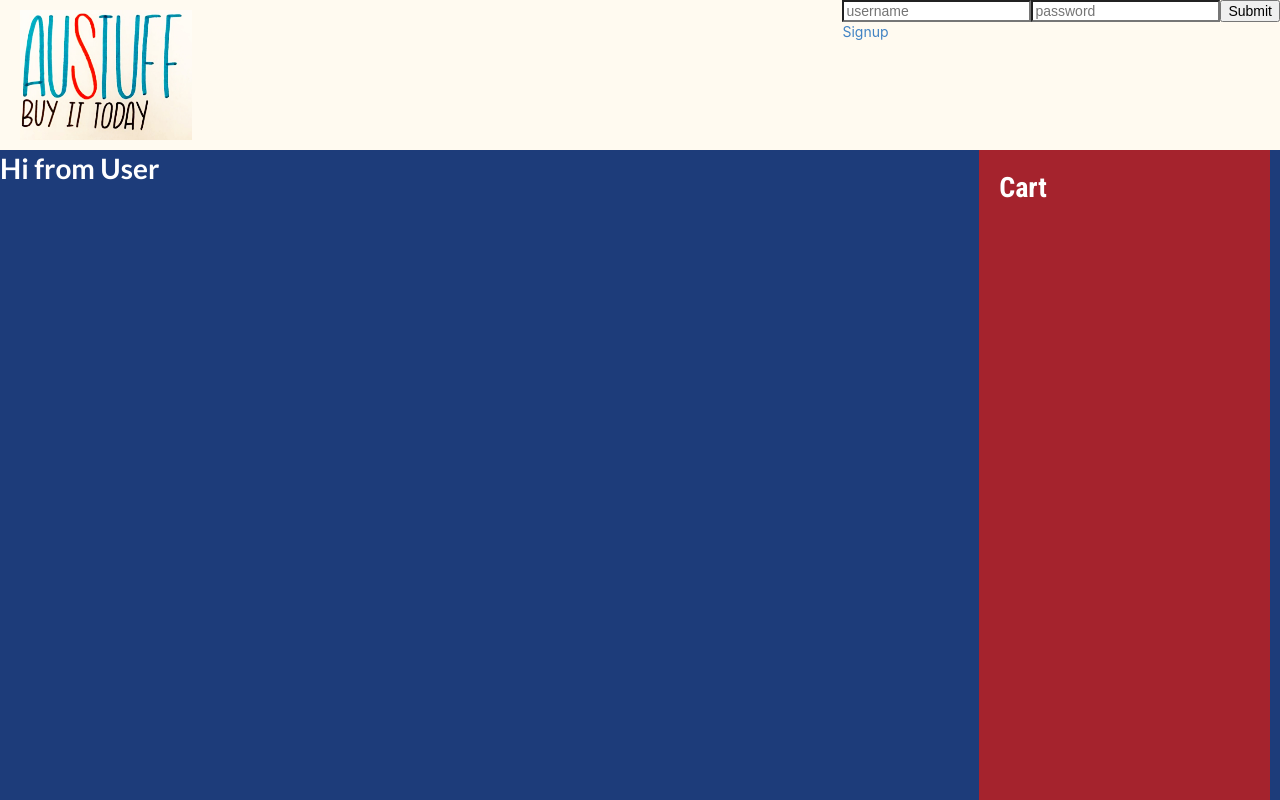
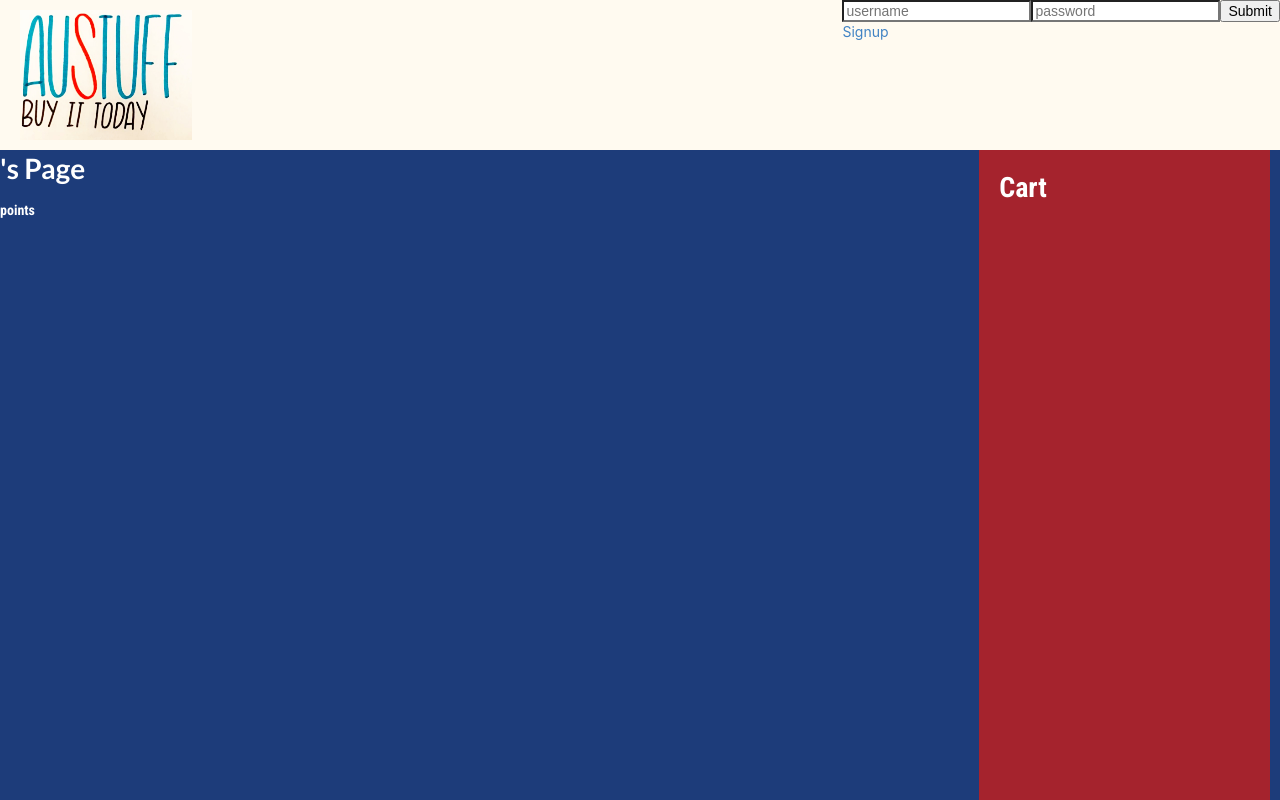
Before and after one commit to aberm/austuff-frontend, a React (Create React App) app: page /user in a window 1280 px wide. Shown: the top 800 px of the page. Built offline with nearby package versions, Linux system fonts and the light colour scheme.

Commit message:
add user points

```diff
--- a/src/components/User.js
+++ b/src/components/User.js
@@ -20,8 +20,9 @@ const User = props => {
   }
   return (
     <div className="user">
-      <h1>Hi from User</h1>
-      <p>{orders}</p>
+      <h1>{props.user.username}'s Page</h1>
+      <p>{props.user.points} points</p>
+      <ul>{orders}</ul>
       {/*<Cart />*/}
     </div>
   );
```
